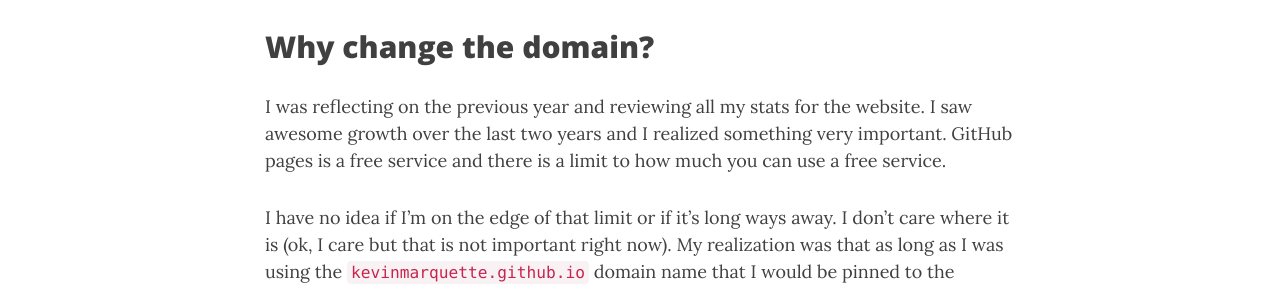
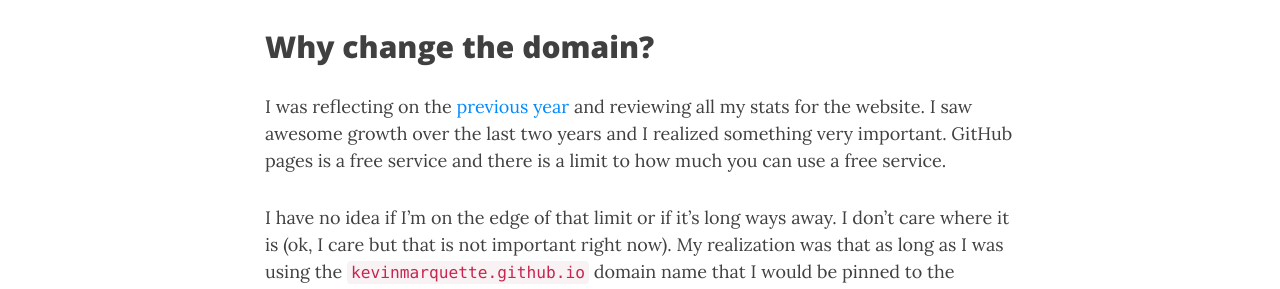
Before and after one commit to KevinMarquette/kevinmarquette.github.io, a Jekyll site: the page built from _posts/2019-01-02-domain-name-changed.md, in a window 1280 px wide and 900 px high, scrolled down 1272 px. Shown: the part 165-454 px from the top of the window. Built offline with Jekyll 4.4.1, drawn with Linux system fonts in a browser that asks for light colours; nearby versions of some CDN libraries; some of the changed lines change nothing that is shown.

Commit message:
add link

```diff
--- a/_posts/2019-01-02-domain-name-changed.md
+++ b/_posts/2019-01-02-domain-name-changed.md
@@ -28,7 +28,7 @@ My branding efforts have been a success. All of my content is easy to identify a
 
 ## Why change the domain?
 
-I was reflecting on the previous year and reviewing all my stats for the website. I saw awesome growth over the last two years and I realized something very important. GitHub pages is a free service and there is a limit to how much you can use a free service.
+I was reflecting on the [previous year](https://powershellexplained.com/2019-01-01-Powershell-2018-year-in-review/?utm_source=blog&utm_medium=blog&utm_content=domainchange#blogging-by-the-numbers) and reviewing all my stats for the website. I saw awesome growth over the last two years and I realized something very important. GitHub pages is a free service and there is a limit to how much you can use a free service.
 
 I have no idea if I'm on the edge of that limit or if it's long ways away. I don't care where it is (ok, I care but that is not important right now). My realization was that as long as I was using the `kevinmarquette.github.io` domain name that I would be pinned to the GitHub Pages service. They own that domain, not me. Don't get me wrong, it is a wonderful service and I like GitHub (even after Microsoft owns it). I feel like it is a big mistake not to have an exit plan. Especially now that this little blog has become an important reference site to many people.
 
```
